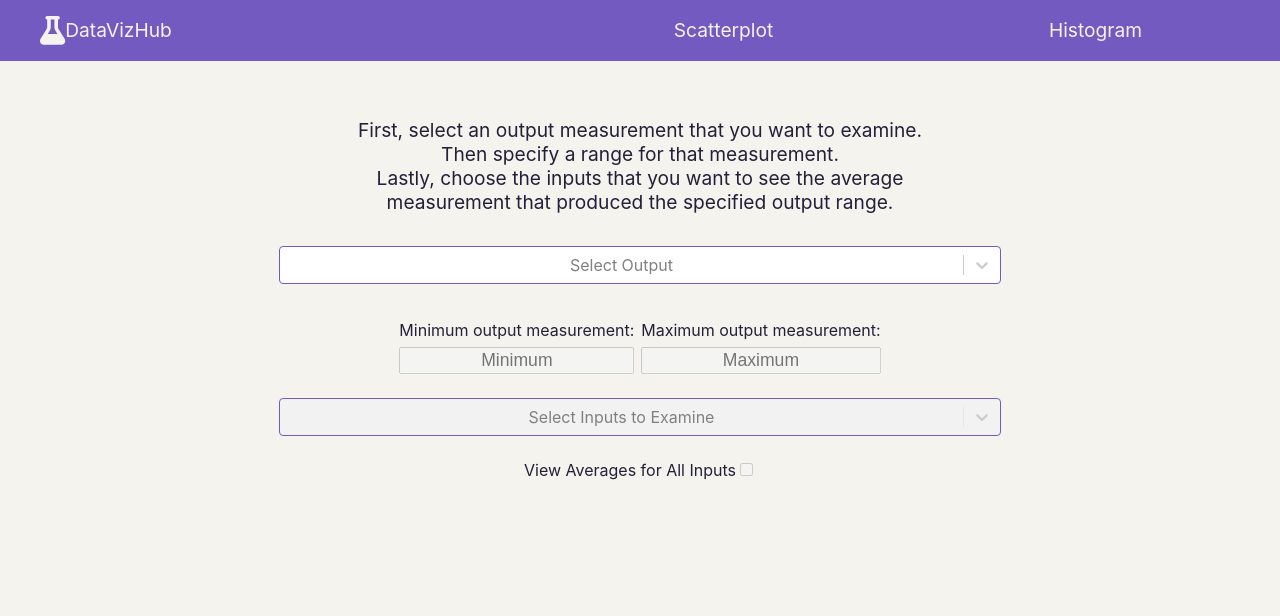
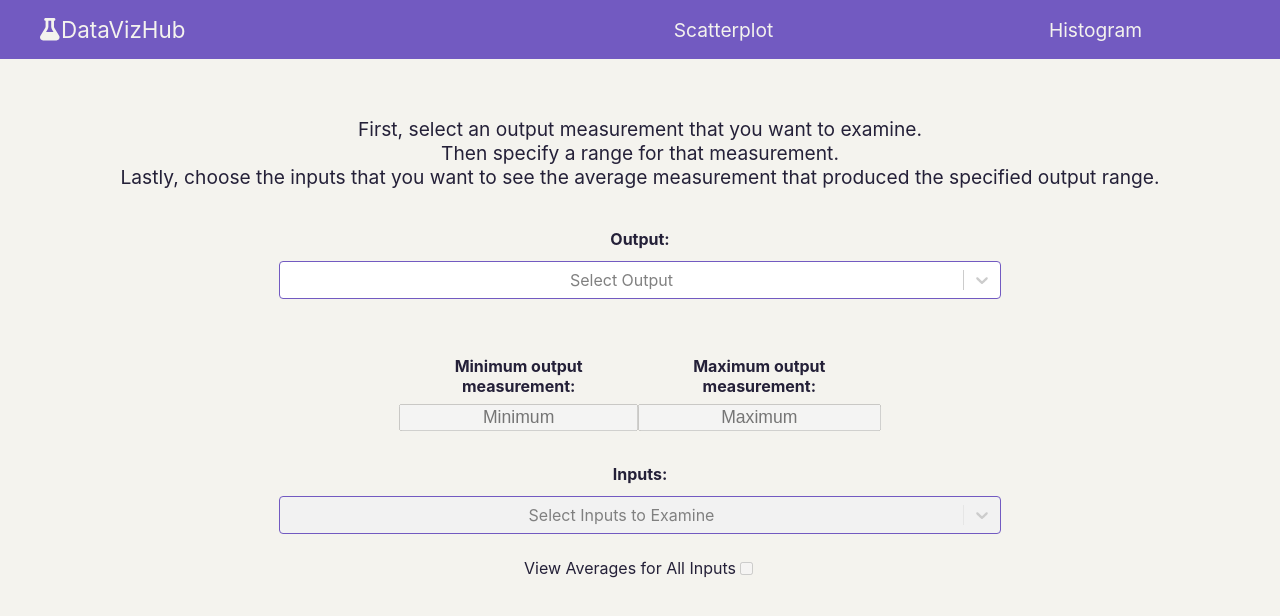
Before and after one commit to sofiapjayaswal/assignment, a React (Create React App) app: page /histogram in a window 1280 px wide. Shown: the top 616 px of the page. Built offline with nearby package versions, Linux system fonts and the light colour scheme.

Commit message:
added labels to user inputs

```diff
--- a/src/index.css
+++ b/src/index.css
@@ -42,16 +42,13 @@ nav ul{
 #home-icon a{
   display: flex;
   align-items: center;
-  font-size: 1.2em;
+  font-size: 1.4em;
   width: 20%;
-
 }
 
 #home-icon svg {
-  font-size: 1.5em;
+  padding-right: 5%;
 }
-
-
 
 #non-home-nav {
   width: 60%;
@@ -70,12 +67,16 @@ nav ul{
   align-items: center;
 }
 
-.scatter-dropdowns {
+.scatter-dropdowns-container {
   display: flex;
   width: 40%;
   justify-content: space-around;
   padding-top: 2%;
   padding-bottom: 2%;
+}
+
+.scatter-dropdown h4 {
+  margin-bottom: 2%;
 }
 
 .histo-screen {
@@ -85,11 +86,9 @@ nav ul{
   align-items: center;
 }
 
-.histo-screen p{
-  width: 50%;
-  font-size: 1.2em;
+.histo-screen h4{
+  margin-bottom: 0;
 }
-
 .histo-dropdown {
   width: 60%;
   padding-bottom: 2%;
@@ -125,3 +124,7 @@ nav ul{
   display: flex;
   align-items: center;
 }
+
+.instructions {
+  font-size: 1.2em;
+}
--- a/src/screens/histogram.js
+++ b/src/screens/histogram.js
@@ -91,8 +91,8 @@ function Histo() {
 
   return (
     <div className="histo-screen">
-      <p>First, select an output measurement that you want to examine.<br/>Then specify a range for that measurement.<br/>Lastly, choose the inputs that you want to see the average measurement that produced the specified output range.</p>
-
+      <p className="instructions">First, select an output measurement that you want to examine.<br/>Then specify a range for that measurement.<br/>Lastly, choose the inputs that you want to see the average measurement that produced the specified output range.</p>
+      <h4>Output:</h4>
       <Select
         options={outputs}
         onChange={(e) => setOutputProperty(e.value)}
@@ -105,17 +105,18 @@ function Histo() {
 
       <div className="min-max-inputs">
         <div>
-          <label htmlFor="min">Minimum output measurement:</label>
+          <label htmlFor="min"><h4>Minimum output measurement:</h4></label>
           <input id="min" placeholder="Minimum" disabled={outputProperty === ""} value={userMin} onChange={(e) => setUserMin(e.target.value)} />
         </div>
         <div>
-          <label htmlFor="max">Maximum output measurement:</label>
+          <label htmlFor="max"><h4>Maximum output measurement:</h4></label>
           <input id="max" placeholder="Maximum" disabled={outputProperty === ""} value={userMax} onChange={(e) => setUserMax(e.target.value)} />
         </div>
       </div>
 
       {minMaxError ? <div className="error-message">Error: ensure that entered minimum and maximum are within specified range!</div> : null}
 
+      <h4>Inputs:</h4>
       <Select
         isMulti
         isDisabled={outputProperty === ""}
--- a/src/screens/scatter.js
+++ b/src/screens/scatter.js
@@ -59,20 +59,26 @@ function ScatterScreen() {
 
   return (
     <div className="scatter-screen">
-      <div>Select the input and output below that you would like to compare on a scatterplot.</div>
-      <div className='scatter-dropdowns'>
+      <div className="instructions">Select the input and output below that you would like to compare on a scatterplot.</div>
+      <div className='scatter-dropdowns-container'>
+        <div className="scatter-dropdown">
+          <h4>Input:</h4>
           <Select
             options={inputs}
             onChange={(e) => setInputProperty(e.value)}
             placeholder="Select Input to Examine"
             styles={dropdownStyles}
           />
+        </div>
+        <div className="scatter-dropdown">
+          <h4>Output:</h4>
           <Select
             options={outputs}
             onChange={(e) => setOutputProperty(e.value)}
             placeholder="Select Output to Examine"
             styles={dropdownStyles}
           />
+        </div>
       </div>
       {data.length > 0 ? <Scatter className="scatter-chart" data={chartConfig} options={chartOptions}/> : null}
     </div>
```
Lines whose indentation alone changed are shown as unchanged.
